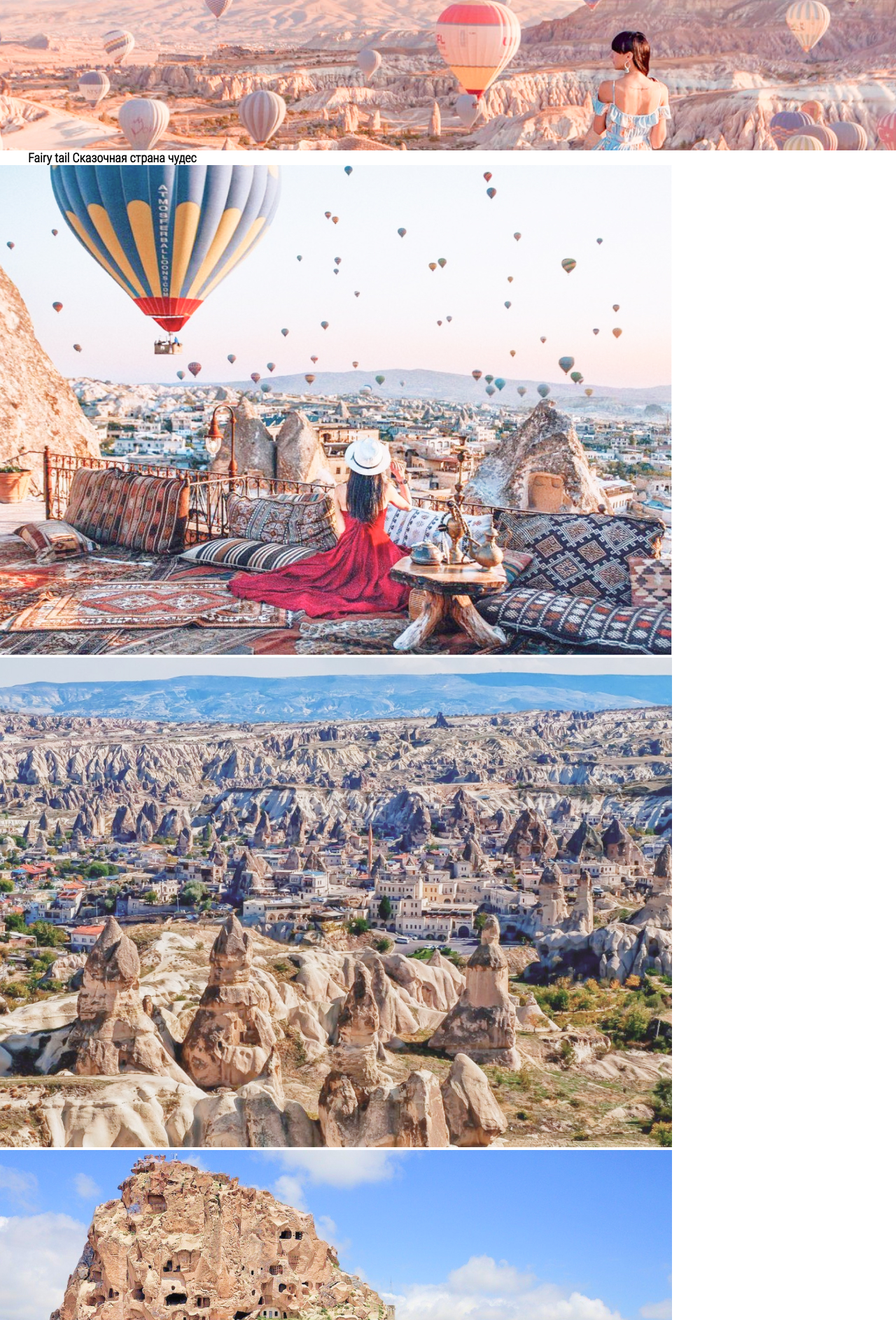
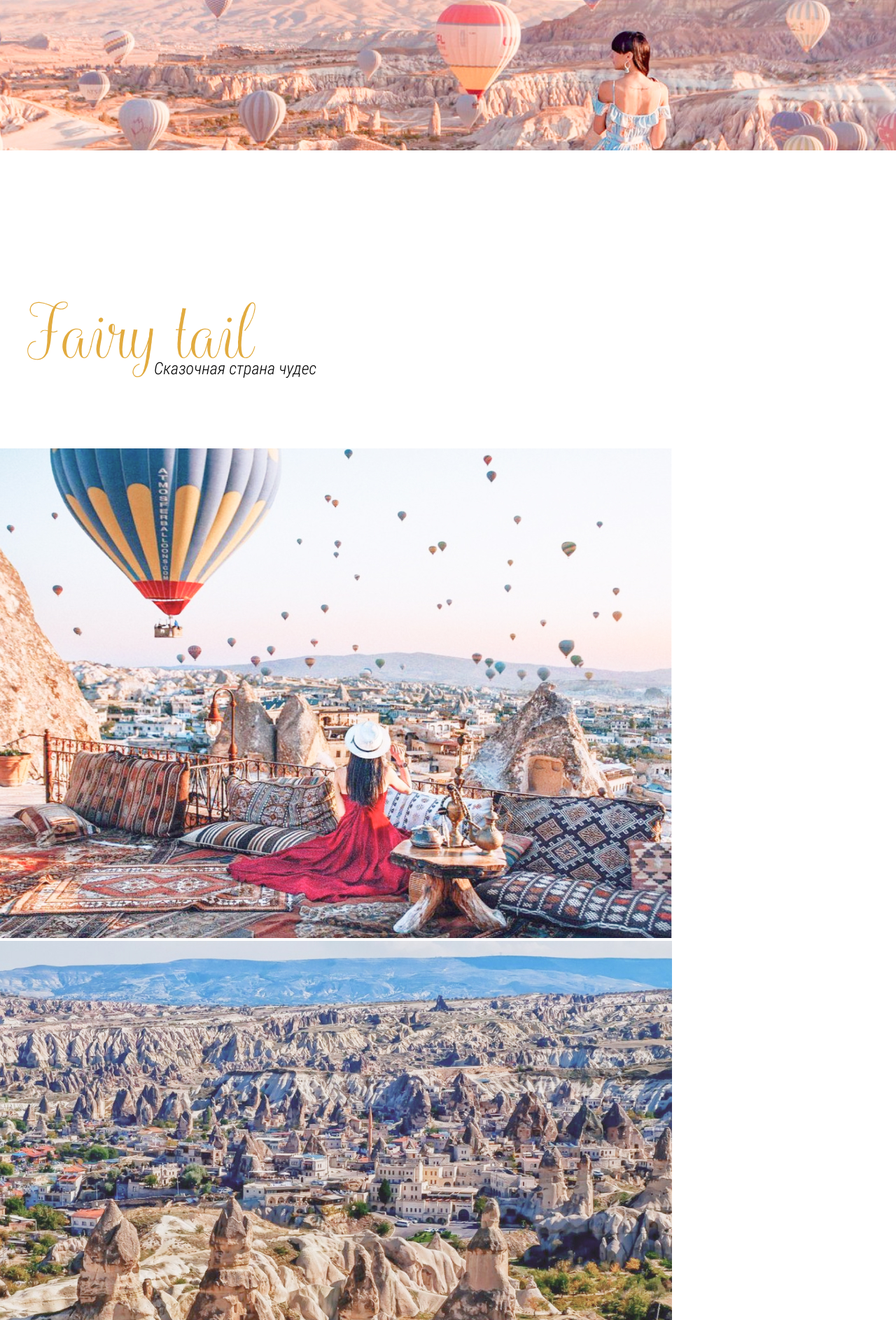
Before and after one commit to Yuriy0014/Cappadocia, a PHP site: page / in a window 1280 px wide. Shown: the part 585-2472 px from the top of the page at 70% size. Run offline with PHP 8.4, Linux system fonts and the light colour scheme.

Commit message:
Firy-tail tittle CSS

```diff
--- a/css/style.css
+++ b/css/style.css
@@ -57,6 +57,29 @@ body{
     max-width: 1230px;
     margin: 0 auto;
     padding: 0 15px;
+}
+
+.page-section{
+    margin: 200px 0px;
+}
+
+.title{
+    font-size: 96px;
+    line-height: 128px;
+    color: #E2AB3F;
+    font-family: 'balqis';
+    font-weight: 300;
+    margin-bottom: 100px;
+}
+
+.title span {
+    font-size: 24px;
+    line-height: 28px;
+    color: #000000;
+    font-family: 'RobotoCondensed-LightItalic';
+    display: block;
+    margin-top: -30px;
+    margin-left: 180px;
 }
 
 .header{
```
